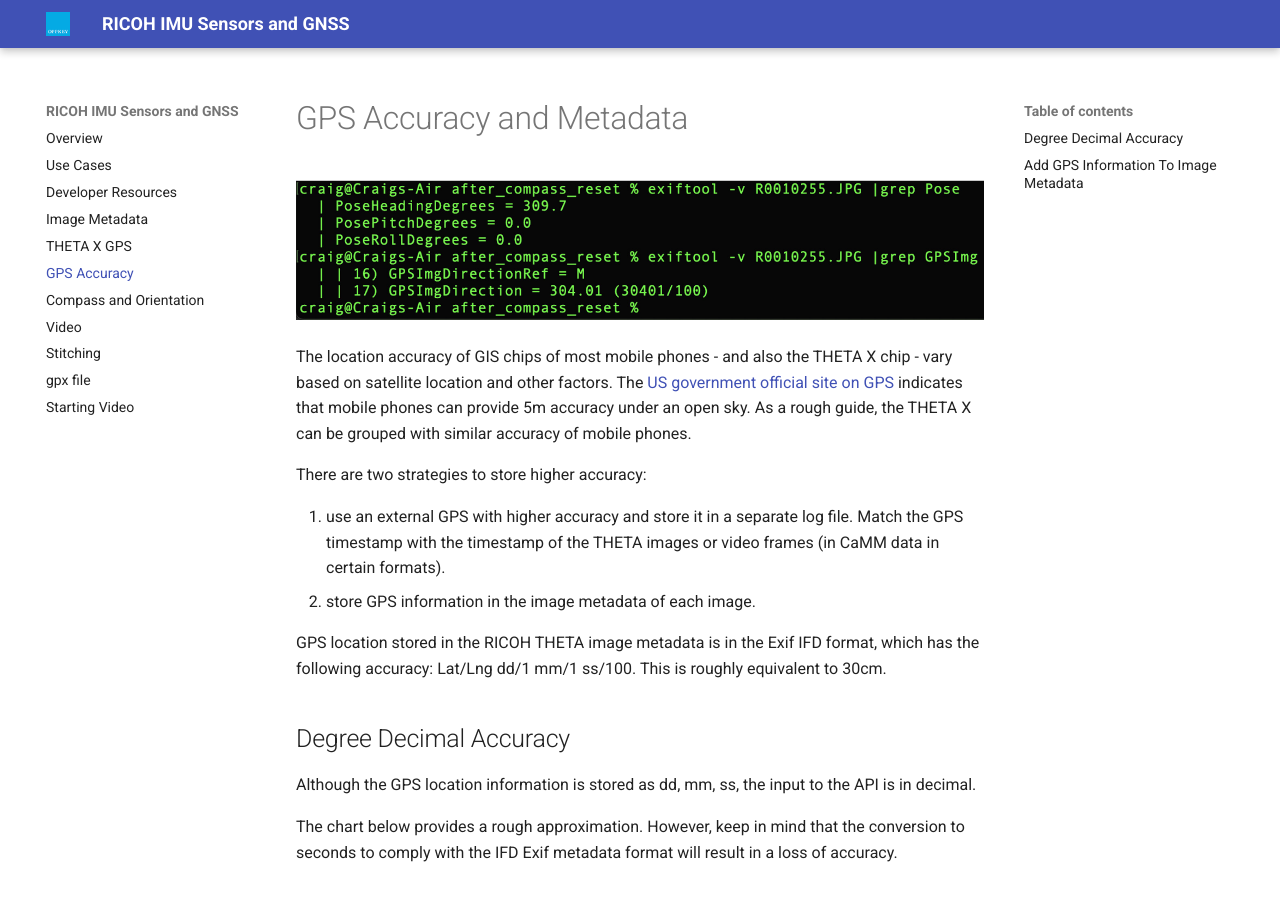
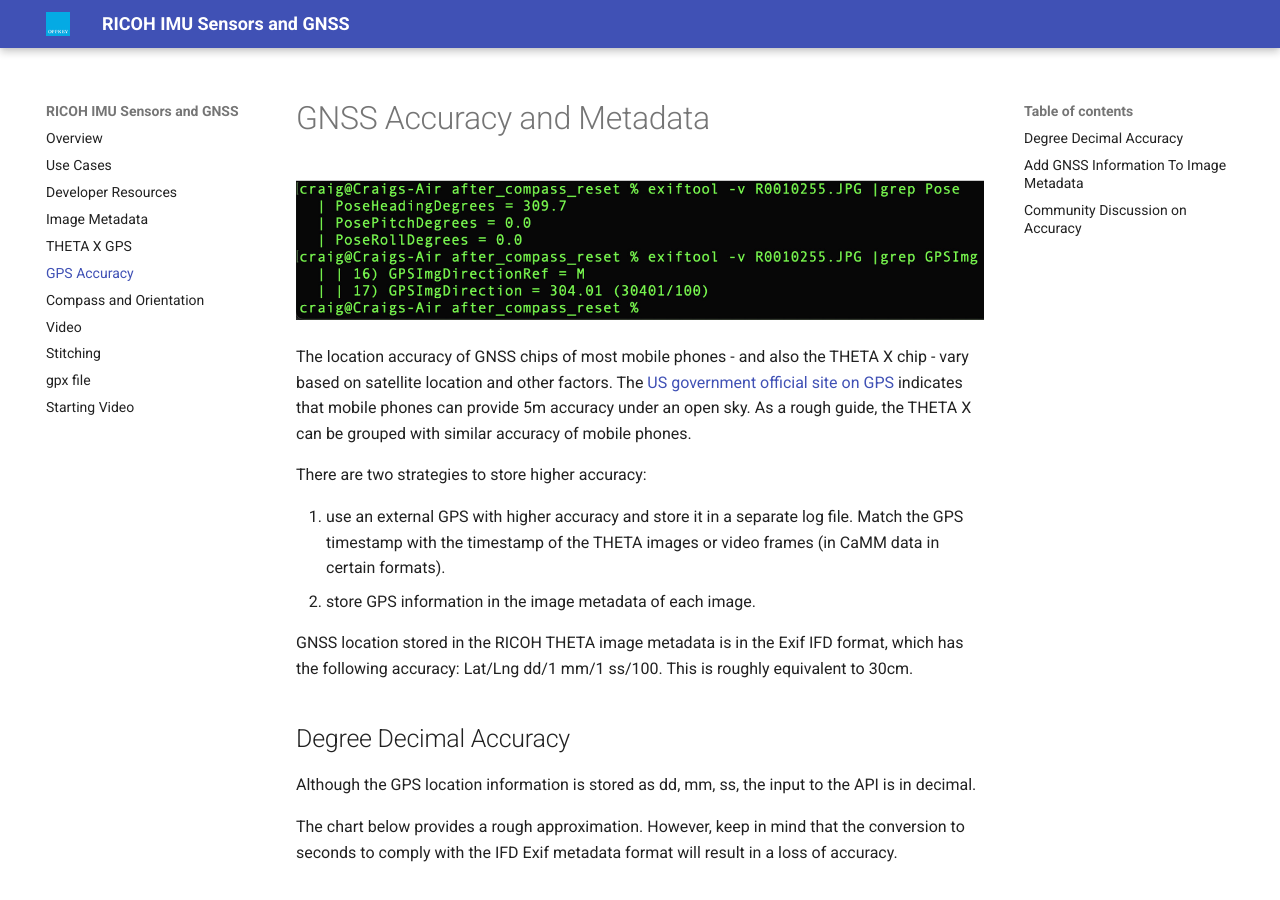
Before and after one commit to codetricity/theta-gis, an MkDocs documentation site: the page built from docs/gps_accuracy.md, in a window 1280 px wide and 900 px high. Built offline with MkDocs 1.6.1 and Material for MkDocs 9.7.7, drawn with Linux system fonts in a browser that asks for light colours; some of the changed text lies outside the part shown.

Commit message:
added link to community discussion

```diff
--- a/docs/gps_accuracy.md
+++ b/docs/gps_accuracy.md
@@ -1,15 +1,15 @@
-# GPS Accuracy and Metadata
+# GNSS Accuracy and Metadata
 
-![GPS Data](images/sensor_image/sensor_metadata.png)
+![GNSS Data](images/sensor_image/sensor_metadata.png)
 
-The location accuracy of GIS chips of most mobile phones - and also the THETA X chip - vary based on satellite location and other factors.  The [US government official site on GPS](https://www.gps.gov/systems/gps/performance/accuracy/) indicates that mobile phones can provide 5m accuracy under an open sky. As a rough guide, the THETA X can be grouped with similar accuracy of mobile phones.
+The location accuracy of GNSS chips of most mobile phones - and also the THETA X chip - vary based on satellite location and other factors.  The [US government official site on GPS](https://www.gps.gov/systems/gps/performance/accuracy/) indicates that mobile phones can provide 5m accuracy under an open sky. As a rough guide, the THETA X can be grouped with similar accuracy of mobile phones.
 
 There are two strategies to store higher accuracy:
 
 1. use an external GPS with higher accuracy and store it in a separate log file.  Match the GPS timestamp with the timestamp of the THETA images or video frames (in CaMM data in certain formats).
 2. store GPS information in the image metadata of each image.
 
-GPS location stored in the RICOH THETA image metadata is in the Exif IFD format, which has the following accuracy:  Lat/Lng dd/1 mm/1 ss/100.  This is roughly equivalent to 30cm.
+GNSS location stored in the RICOH THETA image metadata is in the Exif IFD format, which has the following accuracy:  Lat/Lng dd/1 mm/1 ss/100.  This is roughly equivalent to 30cm.
 
 ## Degree Decimal Accuracy
 
@@ -23,10 +23,19 @@
 
 ![GPS decimal](images/gps_accuracy/gps_decimal.png)
 
-## Add GPS Information To Image Metadata
+## Add GNSS Information To Image Metadata
 
 In typical use, a mobile phone GPS sends location information to the Z1 and interfaces with the camera using an API to save the GPS information.
 
 [GPS Information](https://github.com/ricohapi/theta-api-specs/blob/main/theta-web-api-v2.1/options/gps_info.md)
 
 Note that mobile phone GPS units are accurate to approximately 5m.  Even if there is greater apparent accuracy stored in the image metadata using the API, the actual accuracy is limited to the GPS unit, meaning that the input data from the mobile phone or onboard GPS could be less accurate than the numbers stored in the metadata.
+
+## Community Discussion on Accuracy
+
+There is an [active discussion in the community](https://community.theta360.guide/t/theta-x-for-mapping-can-it-do-better-in-positioning-quality/10002/3?u=craig)
+about the GNSS accuracy, including limitations.
+
+Please review available information and perform your own testing with the RICOH THETA
+cameras to see if it meets your application requirements. Feel free to ask questions
+in the community.
```
